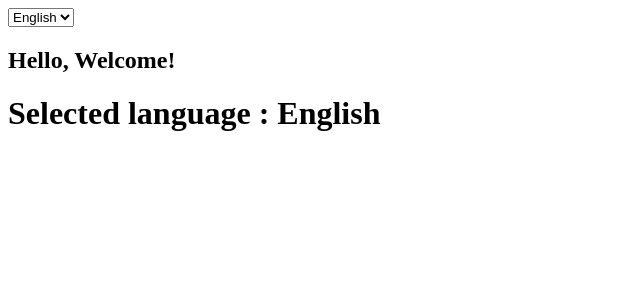
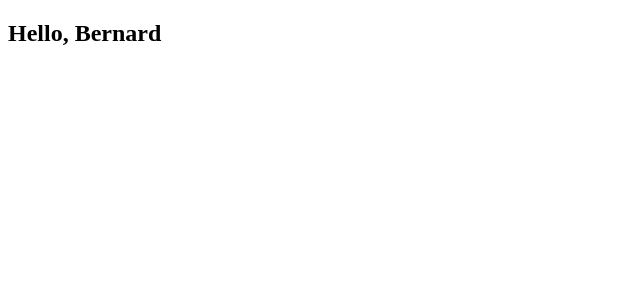
Before and after one commit to Zulk0rne1n/React-Exercises, a React (Create React App) app: page / in a window 1280 px wide. Shown: the top 300 px of the page, without its empty margins (0-640 px from the left). Built offline with nearby package versions, Linux system fonts and the light colour scheme.

Commit message:
Function Components 01 added

```diff
--- a/src/App.js
+++ b/src/App.js
@@ -32,14 +32,7 @@ export class App extends React.Component {
     render() {
         return (
             <div>
-                <select value={this.state.language} onChange={this.handleLanguageChange}>
-                    <option value='en'>English</option>
-                    <option value='tr'>Turkish</option>
-                </select>
-                <LanguageContext.Provider value={this.state.language}>
-                    <Hello value={this.state.language} />
-                    <DisplayLanguage />
-                </LanguageContext.Provider>
+                <Welcome name='Bernard' />
             </div>)
     }
 }
--- a/src/Welcome.js
+++ b/src/Welcome.js
@@ -2,15 +2,21 @@ import React from "react";
 import { Age } from "./Age";
 import './index.css'
 
-export class Welcome extends React.Component {
-    render() {
-        return (
-            <div className="welcome">
-                <p>Welcome {this.props.name}</p>
-                {this.props.name === "John" && <Age age={this.props.age}  />}
-            </div>
-        )
-    }
+// export class Welcome extends React.Component {
+//     render() {
+//         return (
+//             <div className="welcome">
+//                 <p>Welcome {this.props.name}</p>
+//                 {this.props.name === "John" && <Age age={this.props.age}  />}
+//             </div>
+//         )
+//     }
+// }
+
+export function Welcome({ name = 'World' }) {
+    return (
+        <h2>Hello, {name}</h2>
+    )
 }
 
 
```
